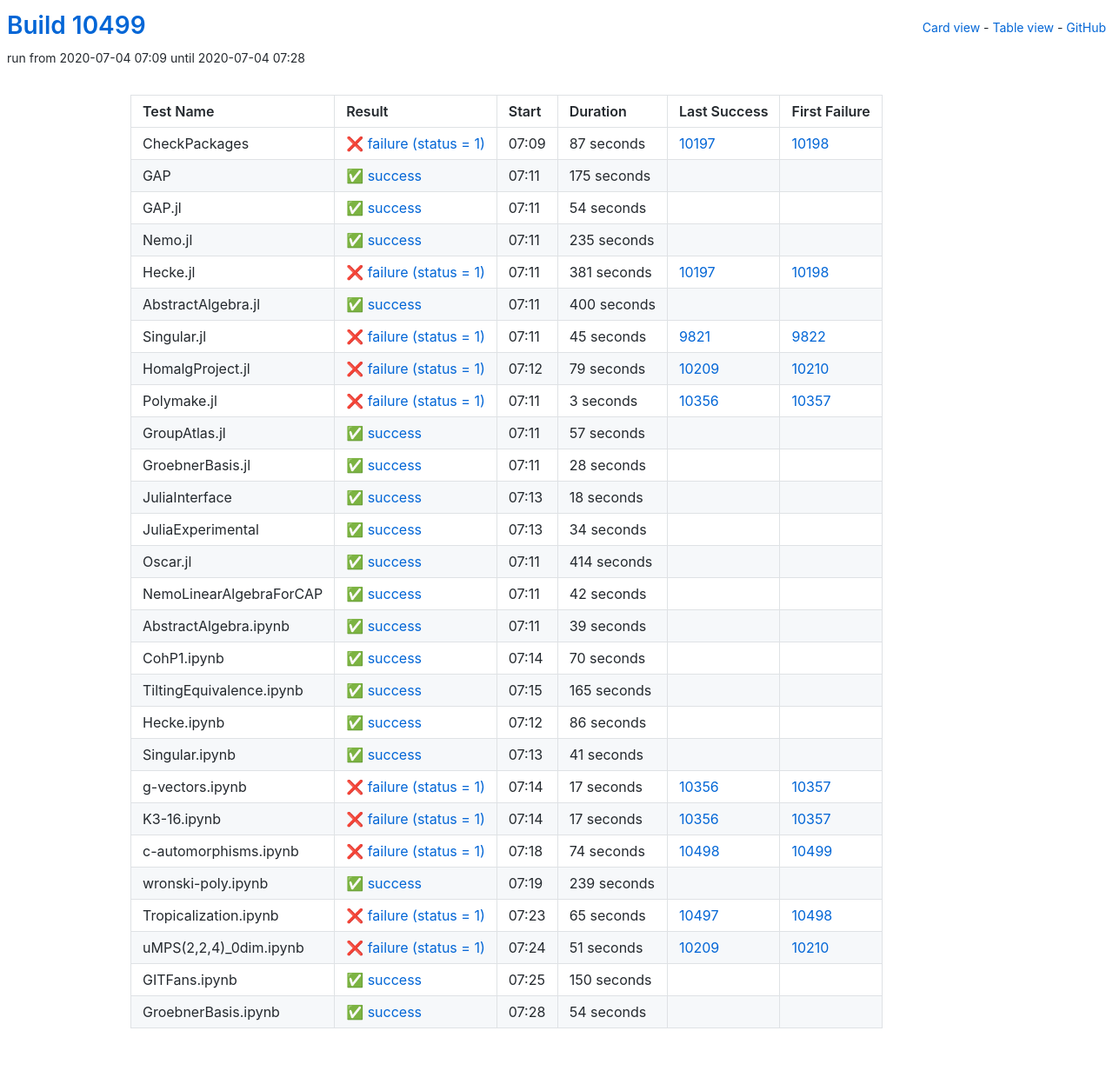
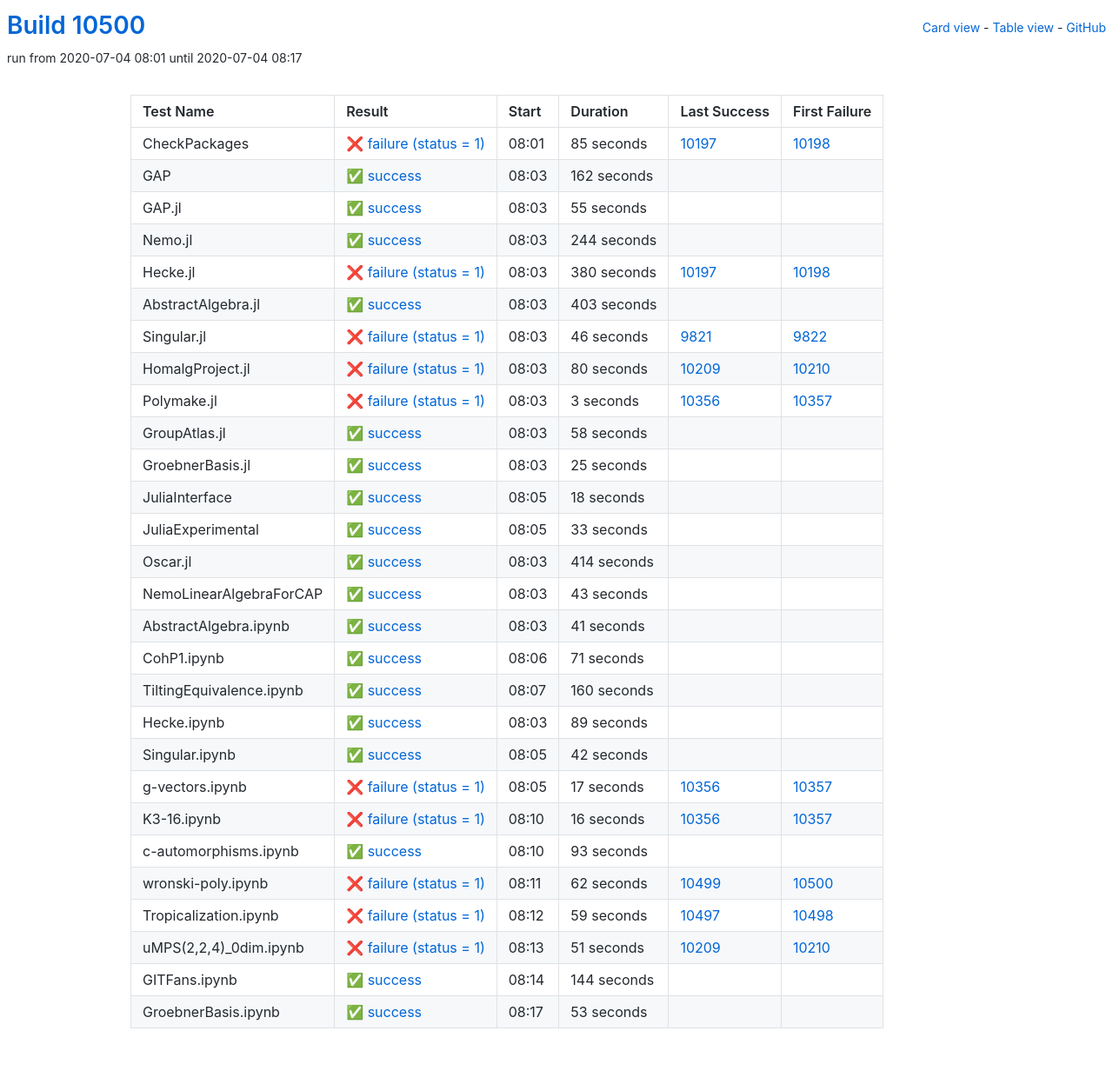
Before and after one commit to oscar-system/oscar-ci-status, a Jekyll site: the page built from table.html, in a window 1280 px wide. Shown: the whole page at 87% size. Built offline with Jekyll 4.4.1, drawn with Linux system fonts in a browser that asks for light colours.

Commit message:
Build #10500

```diff
--- a/_data/ci.yml
+++ b/_data/ci.yml
@@ -1,6 +1,6 @@
 ---
-build: 10499
-build_url: https://oscarci.mathematik.uni-kl.de/job/oscar/10499/
+build: 10500
+build_url: https://oscarci.mathematik.uni-kl.de/job/oscar/10500/
 job: oscar
 organization: oscar-system
 repo: oscar-ci-status
@@ -8,104 +8,104 @@
 tests:
 - name: CheckPackages
   id: checkpackages
-  log: https://oscarci.mathematik.uni-kl.de/job/oscar/10499/artifact/logs/build-10499/CheckPackages.log
-  start: 2020-07-04 07:09
+  log: https://oscarci.mathematik.uni-kl.de/job/oscar/10500/artifact/logs/build-10500/CheckPackages.log
+  start: 2020-07-04 08:01
   success: false
   exitcode: 1
   status: failure
-  duration: 87
+  duration: 85
   last_success: 10197
   last_success_url: https://oscarci.mathematik.uni-kl.de/job/oscar/10197/
   first_failure: 10198
   first_failure_url: https://oscarci.mathematik.uni-kl.de/job/oscar/10198/
 - name: GAP
   id: gap
-  log: https://oscarci.mathematik.uni-kl.de/job/oscar/10499/artifact/logs/build-10499/GAP.log
-  start: 2020-07-04 07:11
+  log: https://oscarci.mathematik.uni-kl.de/job/oscar/10500/artifact/logs/build-10500/GAP.log
+  start: 2020-07-04 08:03
   success: true
   exitcode: 0
   status: success
-  duration: 175
+  duration: 162
   last_success: false
   last_success_url:
   first_failure: false
   first_failure_url:
 - name: GAP.jl
   id: gap-jl
-  log: https://oscarci.mathematik.uni-kl.de/job/oscar/10499/artifact/logs/build-10499/GAP.jl.log
-  start: 2020-07-04 07:11
+  log: https://oscarci.mathematik.uni-kl.de/job/oscar/10500/artifact/logs/build-10500/GAP.jl.log
+  start: 2020-07-04 08:03
   success: true
   exitcode: 0
   status: success
-  duration: 54
+  duration: 55
   last_success: false
   last_success_url:
   first_failure: false
   first_failure_url:
 - name: Nemo.jl
   id: nemo-jl
-  log: https://oscarci.mathematik.uni-kl.de/job/oscar/10499/artifact/logs/build-10499/Nemo.jl.log
-  start: 2020-07-04 07:11
+  log: https://oscarci.mathematik.uni-kl.de/job/oscar/10500/artifact/logs/build-10500/Nemo.jl.log
+  start: 2020-07-04 08:03
   success: true
   exitcode: 0
   status: success
-  duration: 235
+  duration: 244
   last_success: false
   last_success_url:
   first_failure: false
   first_failure_url:
 - name: Hecke.jl
   id: hecke-jl
-  log: https://oscarci.mathematik.uni-kl.de/job/oscar/10499/artifact/logs/build-10499/Hecke.jl.log
-  start: 2020-07-04 07:11
+  log: https://oscarci.mathematik.uni-kl.de/job/oscar/10500/artifact/logs/build-10500/Hecke.jl.log
+  start: 2020-07-04 08:03
   success: false
   exitcode: 1
   status: failure
-  duration: 381
+  duration: 380
   last_success: 10197
   last_success_url: https://oscarci.mathematik.uni-kl.de/job/oscar/10197/
   first_failure: 10198
   first_failure_url: https://oscarci.mathematik.uni-kl.de/job/oscar/10198/
 - name: AbstractAlgebra.jl
   id: abstractalgebra-jl
-  log: https://oscarci.mathematik.uni-kl.de/job/oscar/10499/artifact/logs/build-10499/AbstractAlgebra.jl.log
-  start: 2020-07-04 07:11
+  log: https://oscarci.mathematik.uni-kl.de/job/oscar/10500/artifact/logs/build-10500/AbstractAlgebra.jl.log
+  start: 2020-07-04 08:03
   success: true
   exitcode: 0
   status: success
-  duration: 400
+  duration: 403
   last_success: false
   last_success_url:
   first_failure: false
   first_failure_url:
 - name: Singular.jl
   id: singular-jl
-  log: https://oscarci.mathematik.uni-kl.de/job/oscar/10499/artifact/logs/build-10499/Singular.jl.log
-  start: 2020-07-04 07:11
+  log: https://oscarci.mathematik.uni-kl.de/job/oscar/10500/artifact/logs/build-10500/Singular.jl.log
+  start: 2020-07-04 08:03
   success: false
   exitcode: 1
   status: failure
-  duration: 45
+  duration: 46
   last_success: 9821
   last_success_url: https://oscarci.mathematik.uni-kl.de/job/oscar/9821/
   first_failure: 9822
   first_failure_url: https://oscarci.mathematik.uni-kl.de/job/oscar/9822/
 - name: HomalgProject.jl
   id: homalgproject-jl
-  log: https://oscarci.mathematik.uni-kl.de/job/oscar/10499/artifact/logs/build-10499/HomalgProject.jl.log
-  start: 2020-07-04 07:12
+  log: https://oscarci.mathematik.uni-kl.de/job/oscar/10500/artifact/logs/build-10500/HomalgProject.jl.log
+  start: 2020-07-04 08:03
   success: false
   exitcode: 1
   status: failure
-  duration: 79
+  duration: 80
   last_success: 10209
   last_success_url: https://oscarci.mathematik.uni-kl.de/job/oscar/10209/
   first_failure: 10210
   first_failure_url: https://oscarci.mathematik.uni-kl.de/job/oscar/10210/
 - name: Polymake.jl
   id: polymake-jl
-  log: https://oscarci.mathematik.uni-kl.de/job/oscar/10499/artifact/logs/build-10499/Polymake.jl.log
-  start: 2020-07-04 07:11
+  log: https://oscarci.mathematik.uni-kl.de/job/oscar/10500/artifact/logs/build-10500/Polymake.jl.log
+  start: 2020-07-04 08:03
   success: false
   exitcode: 1
   status: failure
@@ -116,32 +116,32 @@
   first_failure_url: https://oscarci.mathematik.uni-kl.de/job/oscar/10357/
 - name: GroupAtlas.jl
   id: groupatlas-jl
-  log: https://oscarci.mathematik.uni-kl.de/job/oscar/10499/artifact/logs/build-10499/GroupAtlas.jl.log
-  start: 2020-07-04 07:11
+  log: https://oscarci.mathematik.uni-kl.de/job/oscar/10500/artifact/logs/build-10500/GroupAtlas.jl.log
+  start: 2020-07-04 08:03
   success: true
   exitcode: 0
   status: success
-  duration: 57
+  duration: 58
   last_success: false
   last_success_url:
   first_failure: false
   first_failure_url:
 - name: GroebnerBasis.jl
   id: groebnerbasis-jl
-  log: https://oscarci.mathematik.uni-kl.de/job/oscar/10499/artifact/logs/build-10499/GroebnerBasis.jl.log
-  start: 2020-07-04 07:11
+  log: https://oscarci.mathematik.uni-kl.de/job/oscar/10500/artifact/logs/build-10500/GroebnerBasis.jl.log
+  start: 2020-07-04 08:03
   success: true
   exitcode: 0
   status: success
-  duration: 28
+  duration: 25
   last_success: false
   last_success_url:
   first_failure: false
   first_failure_url:
 - name: JuliaInterface
   id: juliainterface
-  log: https://oscarci.mathematik.uni-kl.de/job/oscar/10499/artifact/logs/build-10499/JuliaInterface.log
-  start: 2020-07-04 07:13
+  log: https://oscarci.mathematik.uni-kl.de/job/oscar/10500/artifact/logs/build-10500/JuliaInterface.log
+  start: 2020-07-04 08:05
   success: true
   exitcode: 0
   status: success
@@ -152,20 +152,20 @@
   first_failure_url:
 - name: JuliaExperimental
   id: juliaexperimental
-  log: https://oscarci.mathematik.uni-kl.de/job/oscar/10499/artifact/logs/build-10499/JuliaExperimental.log
-  start: 2020-07-04 07:13
+  log: https://oscarci.mathematik.uni-kl.de/job/oscar/10500/artifact/logs/build-10500/JuliaExperimental.log
+  start: 2020-07-04 08:05
   success: true
   exitcode: 0
   status: success
-  duration: 34
+  duration: 33
   last_success: false
   last_success_url:
   first_failure: false
   first_failure_url:
 - name: Oscar.jl
   id: oscar-jl
-  log: https://oscarci.mathematik.uni-kl.de/job/oscar/10499/artifact/logs/build-10499/Oscar.jl.log
-  start: 2020-07-04 07:11
+  log: https://oscarci.mathematik.uni-kl.de/job/oscar/10500/artifact/logs/build-10500/Oscar.jl.log
+  start: 2020-07-04 08:03
   success: true
   exitcode: 0
   status: success
@@ -176,8 +176,68 @@
   first_failure_url:
 - name: NemoLinearAlgebraForCAP
   id: nemolinearalgebraforcap
-  log: https://oscarci.mathematik.uni-kl.de/job/oscar/10499/artifact/logs/build-10499/NemoLinearAlgebraForCAP.log
-  start: 2020-07-04 07:11
+  log: https://oscarci.mathematik.uni-kl.de/job/oscar/10500/artifact/logs/build-10500/NemoLinearAlgebraForCAP.log
+  start: 2020-07-04 08:03
+  success: true
+  exitcode: 0
+  status: success
+  duration: 43
+  last_success: false
+  last_success_url:
+  first_failure: false
+  first_failure_url:
+- name: AbstractAlgebra.ipynb
+  id: abstractalgebra-ipynb
+  log: https://oscarci.mathematik.uni-kl.de/job/oscar/10500/artifact/logs/build-10500/AbstractAlgebra.ipynb.log
+  start: 2020-07-04 08:03
+  success: true
+  exitcode: 0
+  status: success
+  duration: 41
+  last_success: false
+  last_success_url:
+  first_failure: false
+  first_failure_url:
+- name: CohP1.ipynb
+  id: cohp1-ipynb
+  log: https://oscarci.mathematik.uni-kl.de/job/oscar/10500/artifact/logs/build-10500/CohP1.ipynb.log
+  start: 2020-07-04 08:06
+  success: true
+  exitcode: 0
+  status: success
+  duration: 71
+  last_success: false
+  last_success_url:
+  first_failure: false
+  first_failure_url:
+- name: TiltingEquivalence.ipynb
+  id: tiltingequivalence-ipynb
+  log: https://oscarci.mathematik.uni-kl.de/job/oscar/10500/artifact/logs/build-10500/TiltingEquivalence.ipynb.log
+  start: 2020-07-04 08:07
+  success: true
+  exitcode: 0
+  status: success
+  duration: 160
+  last_success: false
+  last_success_url:
+  first_failure: false
+  first_failure_url:
+- name: Hecke.ipynb
+  id: hecke-ipynb
+  log: https://oscarci.mathematik.uni-kl.de/job/oscar/10500/artifact/logs/build-10500/Hecke.ipynb.log
+  start: 2020-07-04 08:03
+  success: true
+  exitcode: 0
+  status: success
+  duration: 89
+  last_success: false
+  last_success_url:
+  first_failure: false
+  first_failure_url:
+- name: Singular.ipynb
+  id: singular-ipynb
+  log: https://oscarci.mathematik.uni-kl.de/job/oscar/10500/artifact/logs/build-10500/Singular.ipynb.log
+  start: 2020-07-04 08:05
   success: true
   exitcode: 0
   status: success
@@ -186,70 +246,10 @@
   last_success_url:
   first_failure: false
   first_failure_url:
-- name: AbstractAlgebra.ipynb
-  id: abstractalgebra-ipynb
-  log: https://oscarci.mathematik.uni-kl.de/job/oscar/10499/artifact/logs/build-10499/AbstractAlgebra.ipynb.log
-  start: 2020-07-04 07:11
-  success: true
-  exitcode: 0
-  status: success
-  duration: 39
-  last_success: false
-  last_success_url:
-  first_failure: false
-  first_failure_url:
-- name: CohP1.ipynb
-  id: cohp1-ipynb
-  log: https://oscarci.mathematik.uni-kl.de/job/oscar/10499/artifact/logs/build-10499/CohP1.ipynb.log
-  start: 2020-07-04 07:14
-  success: true
-  exitcode: 0
-  status: success
-  duration: 70
-  last_success: false
-  last_success_url:
-  first_failure: false
-  first_failure_url:
-- name: TiltingEquivalence.ipynb
-  id: tiltingequivalence-ipynb
-  log: https://oscarci.mathematik.uni-kl.de/job/oscar/10499/artifact/logs/build-10499/TiltingEquivalence.ipynb.log
-  start: 2020-07-04 07:15
-  success: true
-  exitcode: 0
-  status: success
-  duration: 165
-  last_success: false
-  last_success_url:
-  first_failure: false
-  first_failure_url:
-- name: Hecke.ipynb
-  id: hecke-ipynb
-  log: https://oscarci.mathematik.uni-kl.de/job/oscar/10499/artifact/logs/build-10499/Hecke.ipynb.log
-  start: 2020-07-04 07:12
-  success: true
-  exitcode: 0
-  status: success
-  duration: 86
-  last_success: false
-  last_success_url:
-  first_failure: false
-  first_failure_url:
-- name: Singular.ipynb
-  id: singular-ipynb
-  log: https://oscarci.mathematik.uni-kl.de/job/oscar/10499/artifact/logs/build-10499/Singular.ipynb.log
-  start: 2020-07-04 07:13
-  success: true
-  exitcode: 0
-  status: success
-  duration: 41
-  last_success: false
-  last_success_url:
-  first_failure: false
-  first_failure_url:
 - name: g-vectors.ipynb
   id: g-vectors-ipynb
-  log: https://oscarci.mathematik.uni-kl.de/job/oscar/10499/artifact/logs/build-10499/g-vectors.ipynb.log
-  start: 2020-07-04 07:14
+  log: https://oscarci.mathematik.uni-kl.de/job/oscar/10500/artifact/logs/build-10500/g-vectors.ipynb.log
+  start: 2020-07-04 08:05
   success: false
   exitcode: 1
   status: failure
@@ -260,56 +260,56 @@
   first_failure_url: https://oscarci.mathematik.uni-kl.de/job/oscar/10357/
 - name: K3-16.ipynb
   id: k3-16-ipynb
-  log: https://oscarci.mathematik.uni-kl.de/job/oscar/10499/artifact/logs/build-10499/K3-16.ipynb.log
-  start: 2020-07-04 07:14
+  log: https://oscarci.mathematik.uni-kl.de/job/oscar/10500/artifact/logs/build-10500/K3-16.ipynb.log
+  start: 2020-07-04 08:10
   success: false
   exitcode: 1
   status: failure
-  duration: 17
+  duration: 16
   last_success: 10356
   last_success_url: https://oscarci.mathematik.uni-kl.de/job/oscar/10356/
   first_failure: 10357
   first_failure_url: https://oscarci.mathematik.uni-kl.de/job/oscar/10357/
 - name: c-automorphisms.ipynb
   id: c-automorphisms-ipynb
-  log: https://oscarci.mathematik.uni-kl.de/job/oscar/10499/artifact/logs/build-10499/c-automorphisms.ipynb.log
-  start: 2020-07-04 07:18
-  success: false
-  exitcode: 1
-  status: failure
-  duration: 74
-  last_success: 10498
-  last_success_url: https://oscarci.mathematik.uni-kl.de/job/oscar/10498/
-  first_failure: 10499
-  first_failure_url: https://oscarci.mathematik.uni-kl.de/job/oscar/10499/
-- name: wronski-poly.ipynb
-  id: wronski-poly-ipynb
-  log: https://oscarci.mathematik.uni-kl.de/job/oscar/10499/artifact/logs/build-10499/wronski-poly.ipynb.log
-  start: 2020-07-04 07:19
+  log: https://oscarci.mathematik.uni-kl.de/job/oscar/10500/artifact/logs/build-10500/c-automorphisms.ipynb.log
+  start: 2020-07-04 08:10
   success: true
   exitcode: 0
   status: success
-  duration: 239
+  duration: 93
   last_success: false
   last_success_url:
   first_failure: false
   first_failure_url:
-- name: Tropicalization.ipynb
-  id: tropicalization-ipynb
-  log: https://oscarci.mathematik.uni-kl.de/job/oscar/10499/artifact/logs/build-10499/Tropicalization.ipynb.log
-  start: 2020-07-04 07:23
+- name: wronski-poly.ipynb
+  id: wronski-poly-ipynb
+  log: https://oscarci.mathematik.uni-kl.de/job/oscar/10500/artifact/logs/build-10500/wronski-poly.ipynb.log
+  start: 2020-07-04 08:11
   success: false
   exitcode: 1
   status: failure
-  duration: 65
+  duration: 62
+  last_success: 10499
+  last_success_url: https://oscarci.mathematik.uni-kl.de/job/oscar/10499/
+  first_failure: 10500
+  first_failure_url: https://oscarci.mathematik.uni-kl.de/job/oscar/10500/
+- name: Tropicalization.ipynb
+  id: tropicalization-ipynb
+  log: https://oscarci.mathematik.uni-kl.de/job/oscar/10500/artifact/logs/build-10500/Tropicalization.ipynb.log
+  start: 2020-07-04 08:12
+  success: false
+  exitcode: 1
+  status: failure
+  duration: 59
   last_success: 10497
   last_success_url: https://oscarci.mathematik.uni-kl.de/job/oscar/10497/
   first_failure: 10498
   first_failure_url: https://oscarci.mathematik.uni-kl.de/job/oscar/10498/
 - name: uMPS(2,2,4)_0dim.ipynb
   id: umps-2-2-4-0dim-ipynb
-  log: https://oscarci.mathematik.uni-kl.de/job/oscar/10499/artifact/logs/build-10499/uMPS-2-2-4-_0dim.ipynb.log
-  start: 2020-07-04 07:24
+  log: https://oscarci.mathematik.uni-kl.de/job/oscar/10500/artifact/logs/build-10500/uMPS-2-2-4-_0dim.ipynb.log
+  start: 2020-07-04 08:13
   success: false
   exitcode: 1
   status: failure
@@ -320,24 +320,24 @@
   first_failure_url: https://oscarci.mathematik.uni-kl.de/job/oscar/10210/
 - name: GITFans.ipynb
   id: gitfans-ipynb
-  log: https://oscarci.mathematik.uni-kl.de/job/oscar/10499/artifact/logs/build-10499/GITFans.ipynb.log
-  start: 2020-07-04 07:25
+  log: https://oscarci.mathematik.uni-kl.de/job/oscar/10500/artifact/logs/build-10500/GITFans.ipynb.log
+  start: 2020-07-04 08:14
   success: true
   exitcode: 0
   status: success
-  duration: 150
+  duration: 144
   last_success: false
   last_success_url:
   first_failure: false
   first_failure_url:
 - name: GroebnerBasis.ipynb
   id: groebnerbasis-ipynb
-  log: https://oscarci.mathematik.uni-kl.de/job/oscar/10499/artifact/logs/build-10499/GroebnerBasis.ipynb.log
-  start: 2020-07-04 07:28
+  log: https://oscarci.mathematik.uni-kl.de/job/oscar/10500/artifact/logs/build-10500/GroebnerBasis.ipynb.log
+  start: 2020-07-04 08:17
   success: true
   exitcode: 0
   status: success
-  duration: 54
+  duration: 53
   last_success: false
   last_success_url:
   first_failure: false
```
Also changed, not shown: README.md.
